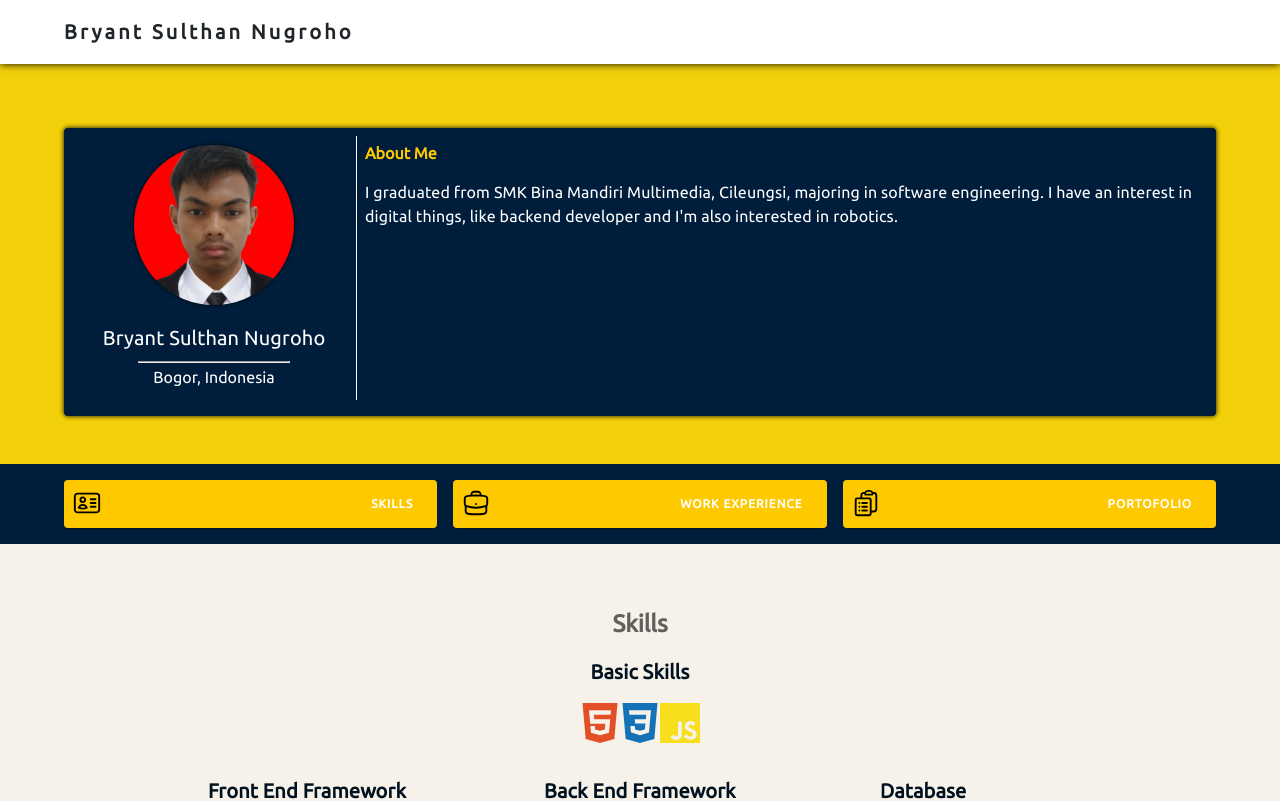
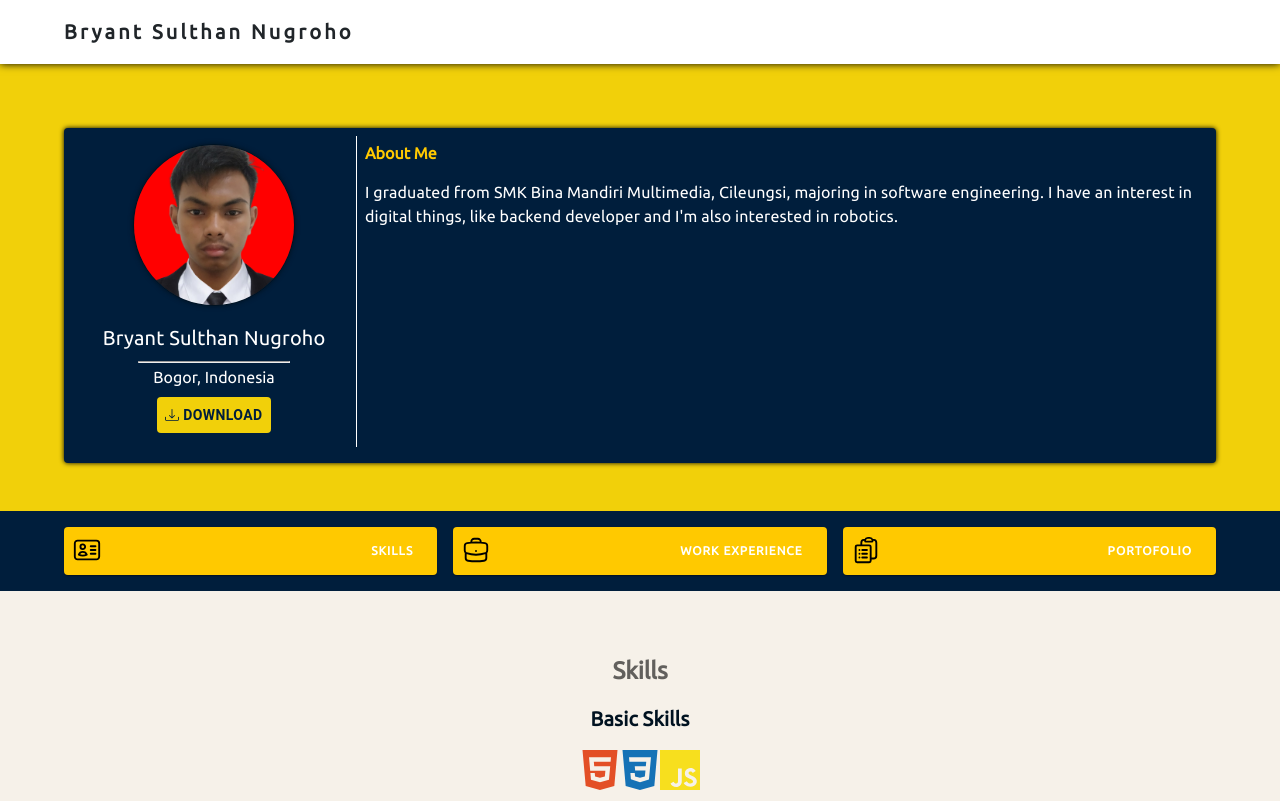
Before and after one commit to StarryNight05/Profile, a React (Create React App) app: page / in a window 1280 px wide. Shown: the top 801 px of the page. Built offline with nearby package versions, Linux system fonts and the light colour scheme.

Commit message:
add download CV

```diff
--- a/src/views/Dashboard.jsx
+++ b/src/views/Dashboard.jsx
@@ -1,10 +1,11 @@
 import React from 'react'
 import Layout from './layout/Layout'
-import { Avatar, Card, CardContent, Container, Typography } from '@mui/material'
+import { Avatar, Card, CardContent, Container, Typography, Button } from '@mui/material'
 import Box from '@mui/material/Box'
 import Grid from '@mui/material/Unstable_Grid2'
 import FullWidthTabs from './components/MenuTab'
 import profile from './img/profile.png';
+import { BsDownload } from 'react-icons/bs'
 
 const SkillsMenu = React.lazy(() => import('./components/SkillsMenu'));
 const WorkExperience = React.lazy(() => import('./components/WorkExperience'));
@@ -60,6 +61,24 @@ const Dashboard = () => {
                                                         marginTop: '5px'
                                                     }}>
                                                         Bogor, Indonesia
+                                                    </Typography>
+                                                </div>
+                                                <div className="cv" style={{
+                                                    display: 'flex',
+                                                    justifyContent: 'center'
+                                                }}>
+                                                    <Typography variant='subtitle' gutterBottom noWrap sx={{
+                                                        marginTop: '5px'
+                                                    }}>
+                                                        <Button href="/docs/CV.pdf" download sx={{
+                                                            background: '#F1D00A',
+                                                            color: 'rgb(0, 30, 60)',
+                                                            fontWeight: 'bold',
+                                                            '&:hover': {
+                                                                background: '#fff',
+                                                                color: '#000'
+                                                            }
+                                                        }}><BsDownload></BsDownload>&nbsp;Download</Button>
                                                     </Typography>
                                                 </div>
                                             </Grid>
--- a/src/views/components/Navbar.jsx
+++ b/src/views/components/Navbar.jsx
@@ -88,8 +88,8 @@ const Navbar = () => {
                         noWrap
                         component="a"
                         sx={{
-                            mr: 3,
                             display: { xs: 'flex', md: 'none' },
+                            justifyContent: 'center',
                             flexGrow: 1,
                             fontFamily: 'monospace',
                             fontWeight: 700,
--- a/src/views/components/Projects.jsx
+++ b/src/views/components/Projects.jsx
@@ -44,7 +44,7 @@ const Projects = () => {
                     Lastest Projects
                 </Typography>
             </div>
-            <Grid container spacing={2}>
+            <Grid container spacing={2} sx={{ display: 'flex', justifyContent: 'center' }}>
                 <Grid item xs={12} md={4}>
                     <Card sx={{ maxWidth: 345 }}>
                         <CardMedia
```
Also changed, not shown: 1 other file (tests, documents, lock files or other folders).
